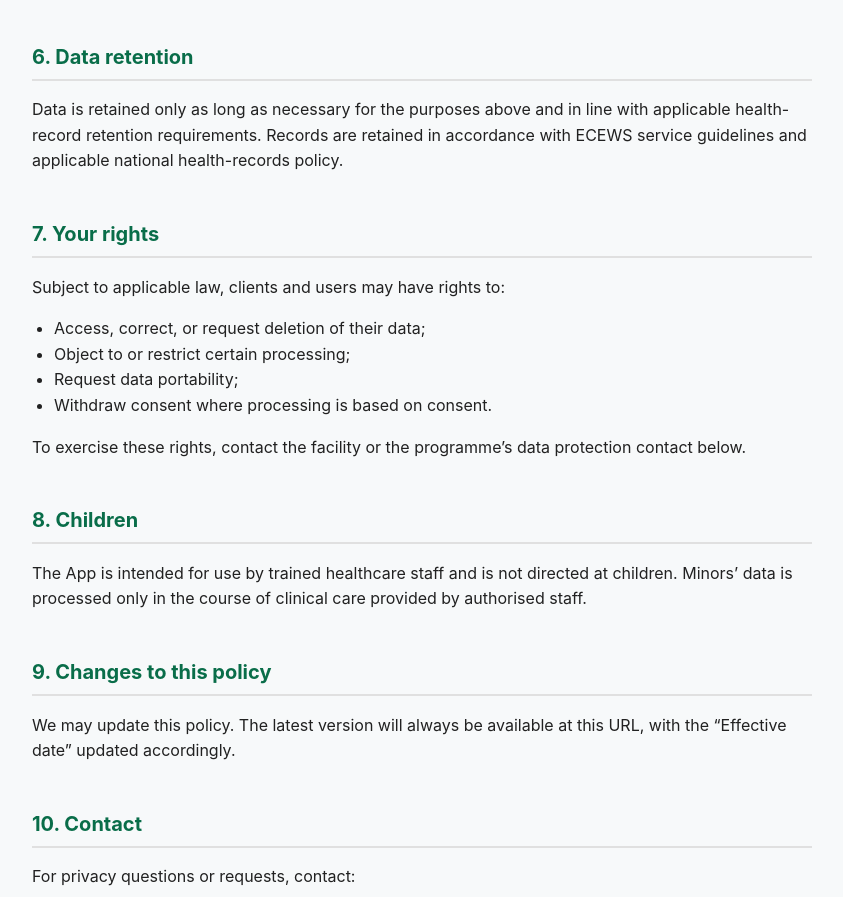
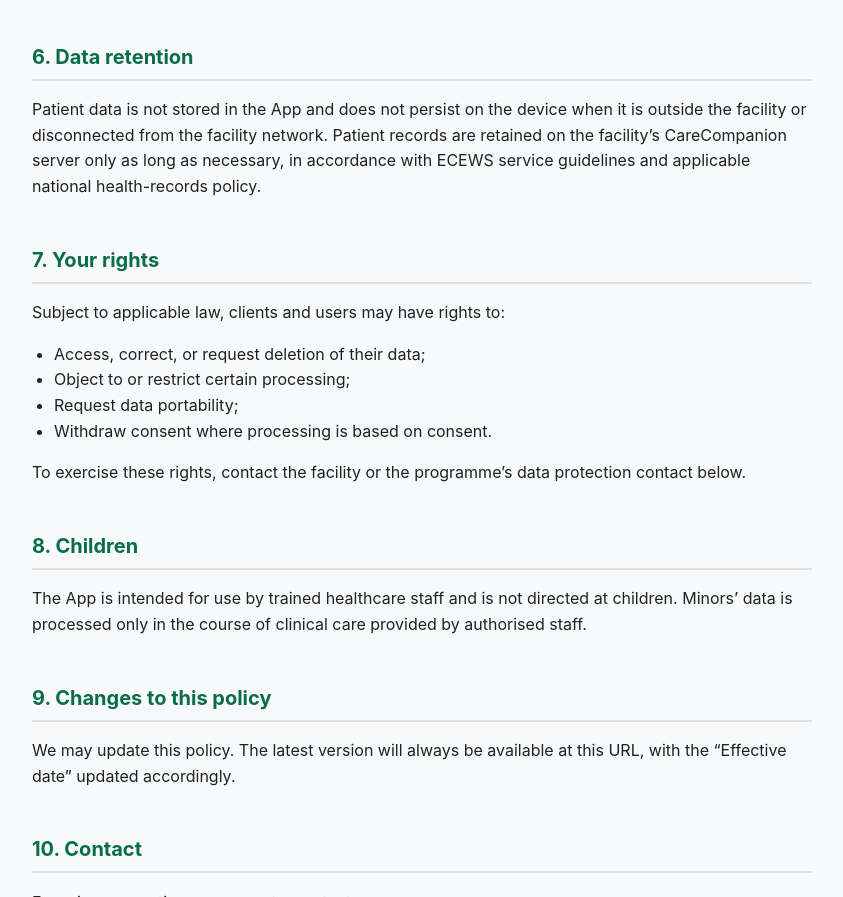
Before and after one commit to WonahGodwino/carecompanion-privacy, a plain HTML site: page index.html in a window 1280 px wide. Shown: the part 2245-3142 px from the top of the page, without its empty margins (218-1061 px from the left). Drawn offline with Linux system fonts and the light colour scheme.

Commit message:
Reframe data retention: patient data not stored in app or retained outside facility network

```diff
--- a/index.html
+++ b/index.html
@@ -115,9 +115,10 @@
   </ul>
 
   <h2>6. Data retention</h2>
-  <p>Data is retained only as long as necessary for the purposes above and in line with applicable
-  health-record retention requirements. Records are retained in accordance with ECEWS service
-  guidelines and applicable national health-records policy.</p>
+  <p>Patient data is not stored in the App and does not persist on the device when it is outside the
+  facility or disconnected from the facility network. Patient records are retained on the facility&rsquo;s
+  CareCompanion server only as long as necessary, in accordance with ECEWS service guidelines and
+  applicable national health-records policy.</p>
 
   <h2>7. Your rights</h2>
   <p>Subject to applicable law, clients and users may have rights to:</p>
```
